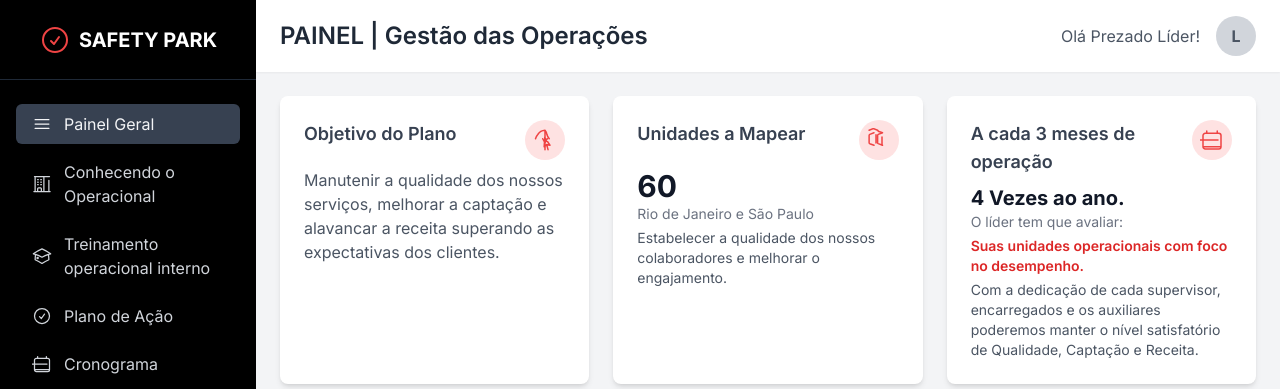
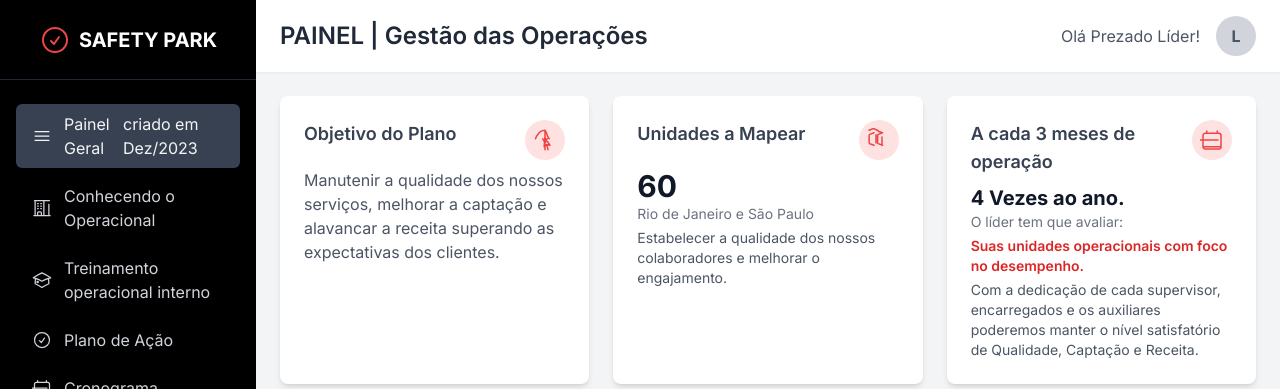
Before and after one commit to operacional-safety/portal-operacinal-safetypark, a plain HTML site: page index.html in a window 1280 px wide. Shown: the top 389 px of the page. Drawn offline with nearby package versions, Linux system fonts and the light colour scheme.

Commit message:
Update index.html

```diff
--- a/index.html
+++ b/index.html
@@ -92,6 +92,7 @@
                 <a href="#" data-target="page-painel-geral" class="nav-link flex items-center px-4 py-2 text-gray-100 bg-gray-700 rounded-md">
                     <svg class="h-5 w-5 mr-3 flex-shrink-0" xmlns="http://www.w3.org/2000/svg" fill="none" viewBox="0 0 24 24" stroke-width="1.5" stroke="currentColor"><path stroke-linecap="round" stroke-linejoin="round" d="M3.75 6.75h16.5M3.75 12h16.5m-16.5 5.25h16.5" /></svg>
                     <span class="nav-text">Painel Geral</span>
+                    <span class="nav-text">criado em Dez/2023</span>
                 </a>
 
                 <a href="#" data-target="page-ambientacao" class="nav-link flex items-center px-4 py-2 text-gray-300 hover:bg-gray-700 hover:text-white rounded-md">
```
